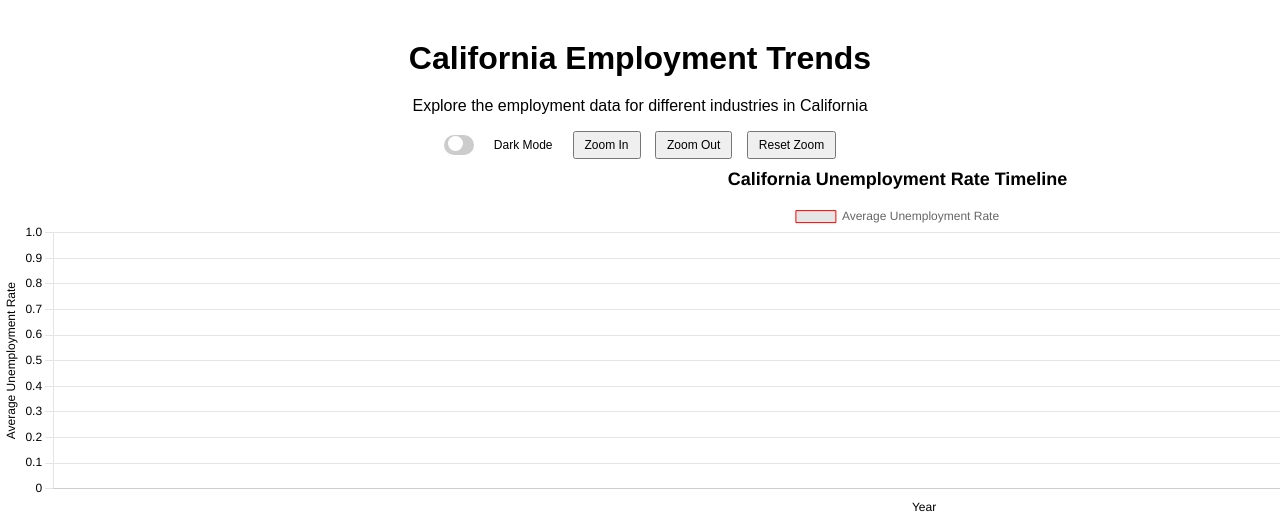
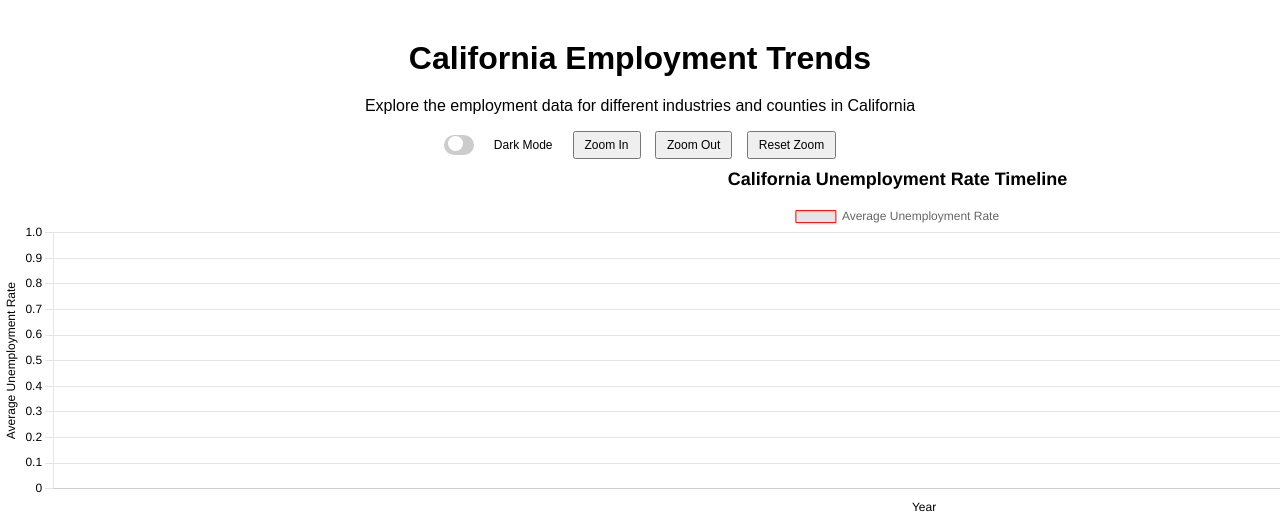
Before and after one commit to henrychan990805/CA-employment-rate-mini-project, a Flask app: page / in a window 1280 px wide; the page is wider, and only the part inside the window is pictured. Shown: the top 518 px of that part. Run offline with Flask 3, Linux system fonts and the light colour scheme; data that the repository does not hold is empty; some libraries are stand-ins or nearby versions.

Commit message:
edited the title

```diff
--- a/templates/project3.html
+++ b/templates/project3.html
@@ -16,7 +16,7 @@
     <!-- Title and Dark Mode Toggle -->
     <div class="title-page">
         <h1>California Employment Trends</h1>
-        <p>Explore the employment data for different industries in California</p>
+        <p>Explore the employment data for different industries and counties in California</p>
         <div class="controls-container">
             <label class="switch">
                 <input type="checkbox" id="darkModeToggle">
```
